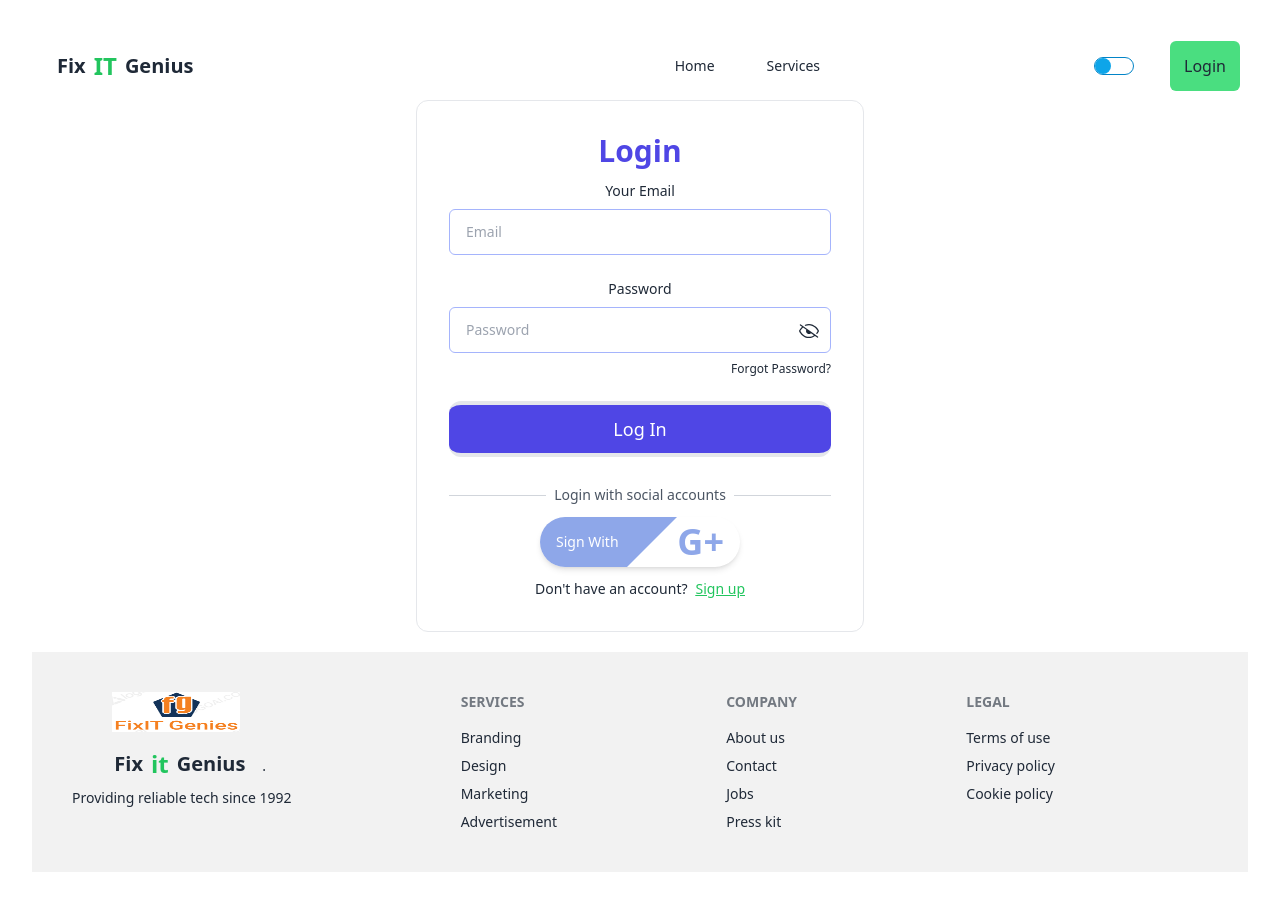
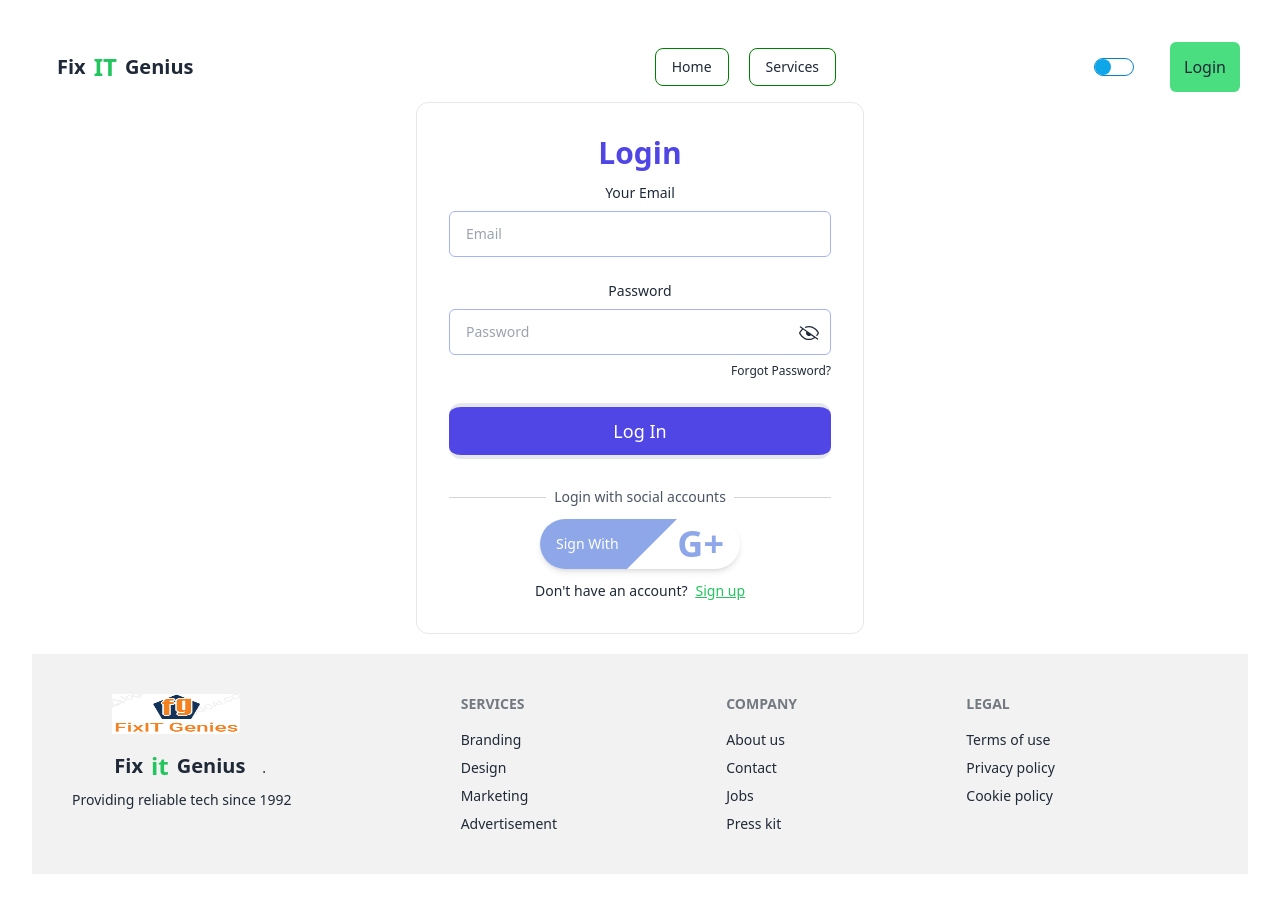
Before and after one commit to mizanurrahman70/Fix-It-Genius-Client-side, a React (Vite) app: page /login in a window 1280 px wide. Built offline with nearby package versions, Linux system fonts and the light colour scheme; no server answers.

Commit message:
active link boder add

```diff
--- a/src/Home/Navber/Navber.jsx
+++ b/src/Home/Navber/Navber.jsx
@@ -33,10 +33,10 @@ const Navber = () => {
   const item = (
     <>
       <li>
-        <NavLink style={({isActive})=>isActive?{backgroundColor:'green',font:'bold'}:{}} to="">Home</NavLink>
+        <NavLink style={({isActive})=>isActive?{backgroundColor:'green',font:'bold'}:{border:'1px solid green'}} to="">Home</NavLink>
       </li>
       <li>
-        <NavLink style={({isActive})=>isActive?{backgroundColor:'green',font:'bold'}:{}} to="/all_services">Services </NavLink>
+        <NavLink style={({isActive})=>isActive?{backgroundColor:'green',font:'bold'}:{border:'1px solid green'}} to="/all_services">Services </NavLink>
       </li>
       {user && <li>
         <details>
```
